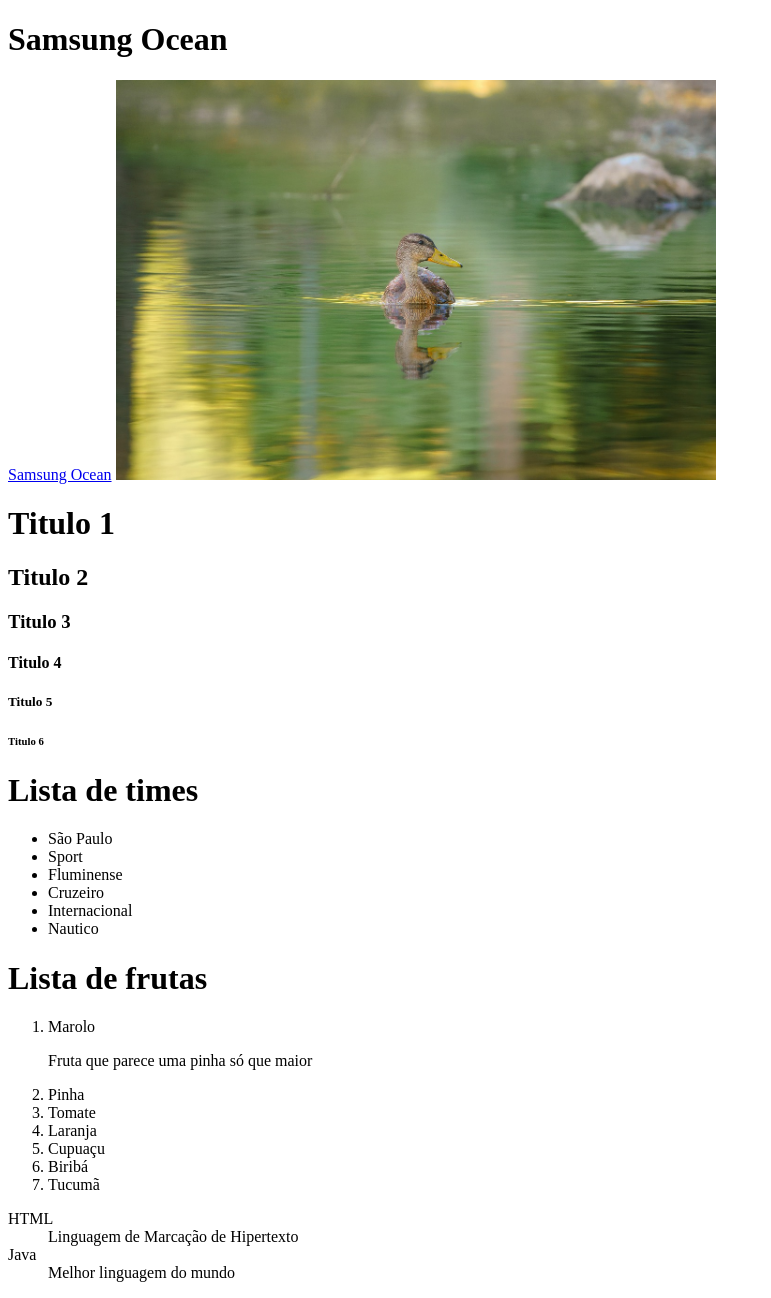
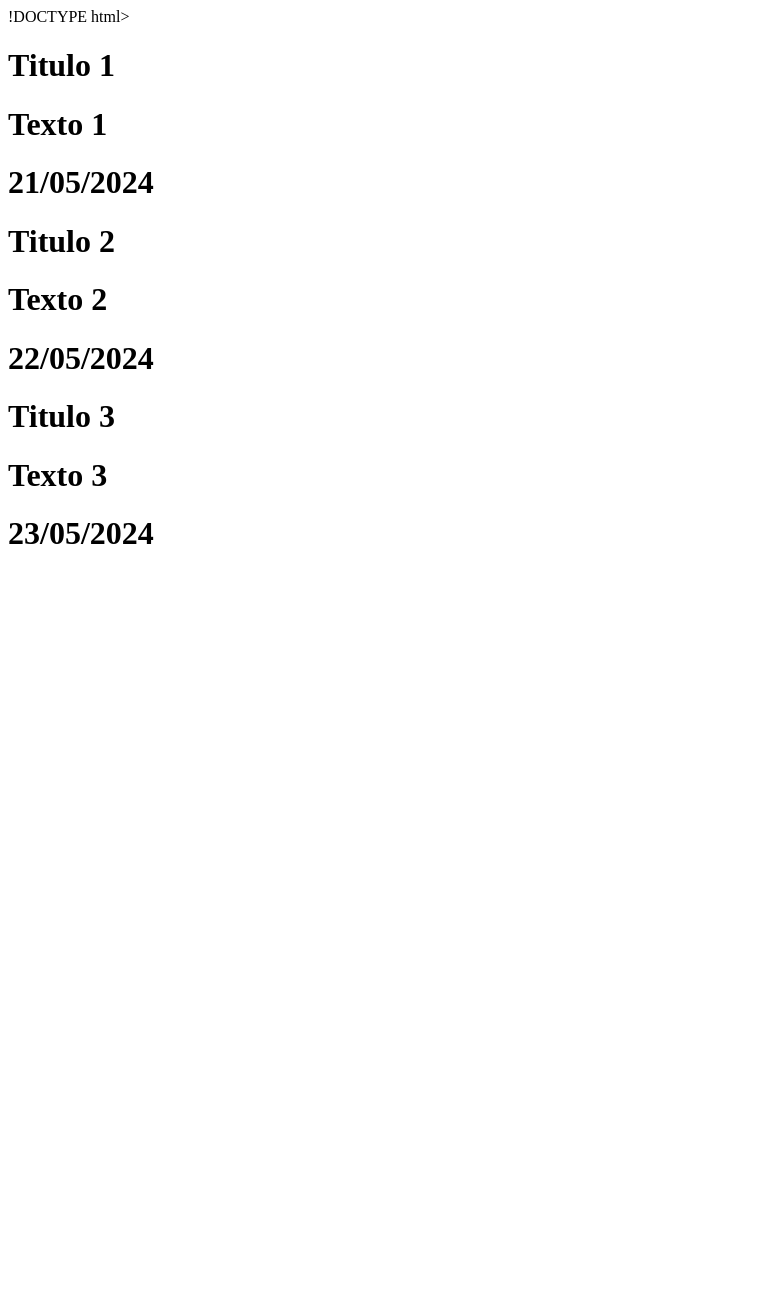
Before and after one commit to PenhaDev/pythonWebMaio, a Flask app: page / in a window 1280 px wide. Shown: the whole page, without its empty margins (0-771 px from the left). After the commit the page ends 544 px from the top, so only its background shows below. Run offline with Flask 3, Linux system fonts and the light colour scheme.

Commit message:
atualizações

```diff
--- a/app.py
+++ b/app.py
@@ -1,11 +1,39 @@
-from flask import Flask, render_template
+from flask import Flask, render_template, g
+import sqlite3
+
+DATABASE = "banco.bd"
+SECRET_KEY = "1234"
 
 app = Flask("Olá")
 
+# Carrega as configurações especificas da aplicação
+app.config.from_object(__name__)
+
+
+# Função para realizar a conexão com o banco de dados
+def conectar():
+    return sqlite3.connect(DATABASE)
+
+# Função para executar a conexão com o banco de dados
+@app.before_request
+def before_request():
+    g.bd = conectar()
+
+# Função para encerrar a conexão com o banco de dados
+@app.teardown_request
+def teardown_request(f):
+    g.bd.close()
+
+
+# Função para a crição da rota de exinição de post e busca dos post na tabela
 @app.route('/')
-def ola():
-    return 	render_template('ola.html')
+def exibir_posts():
+    #sql = "SELECT titulo, texto, data_criacao from posts ORDER BY id DESC"
+    #resultado = g.bd.execute(sql)
 
-@app.route('/aluno')
-def aluno ():
-    return "Diego, Pedro, "
+   posts = [
+           {"titulo":"Titulo 1", "texto":"Texto 1", "data_criacao":"21/05/2024"},
+           {"titulo":"Titulo 2", "texto":"Texto 2", "data_criacao":"22/05/2024"},
+           {"titulo":"Titulo 3", "texto":"Texto 3", "data_criacao":"23/05/2024"},
+           ]
+   return render_template('ola.html', post = posts)
--- a/templates/ola.html
+++ b/templates/ola.html
@@ -1,53 +1,16 @@
-<!DOCTYPE html>
+!DOCTYPE html>
 <html lang="pt-br">
 <head>
     <meta charset="UTF-8">
     <meta name="viewport" content="width=device-width, initial-scale=1.0">
-    <title>Aula 15-04</title>
+    <title>Aula 22-05</title>
 </head>
 <body>
-<h1> Samsung Ocean</h1>
-<a href="https://oceanbrasil.com/"> Samsung Ocean</a>
-<img src="static/duck.jpg"   height="400" width="600"  alt="Um pequeno pato cinza na lagoa">
-
-   <h1>Titulo 1 </h1>
-   <h2>Titulo 2 </h2>
-   <h3>Titulo 3 </h3>
-   <h4>Titulo 4 </h4>
-   <h5>Titulo 5 </h5>
-   <h6>Titulo 6 </h6>
-
-
-<h1>Lista de times </h1>
-<ul>
-    <li>São Paulo</li>
-    <li>Sport</li>
-    <li>Fluminense</li>
-    <li>Cruzeiro</li>
-    <li>Internacional</li>
-    <li>Nautico</li>
-</ul>
-
-
-<h1>Lista de frutas</h1>
-<ol>
-    <li>Marolo</li>
-    <p>Fruta que parece uma pinha só que maior</p>
-    <li>Pinha</li>
-    <li>Tomate</li>
-    <li>Laranja</li>
-    <li>Cupuaçu</li>
-    <li>Biribá</li>
-    <li>Tucumã</li>
-
-</ol>
-
-<dl>
-<dt>HTML</dt>
-<dd>Linguagem de Marcação de Hipertexto</dd>
-<dt>Java</dt>
-<dd>Melhor linguagem do mundo</dd>
-</dl>
+    {% for item in post%}
+    <h1>{{item.titulo}}</h1>
+    <h1>{{item.texto}}</h1>
+    <h1>{{item.data_criacao}}</h1>
+    {%endfor%}
 
 </body>
 </html>
```
Also changed, not shown: templates/layout.html (added, +22 -0 lines).
